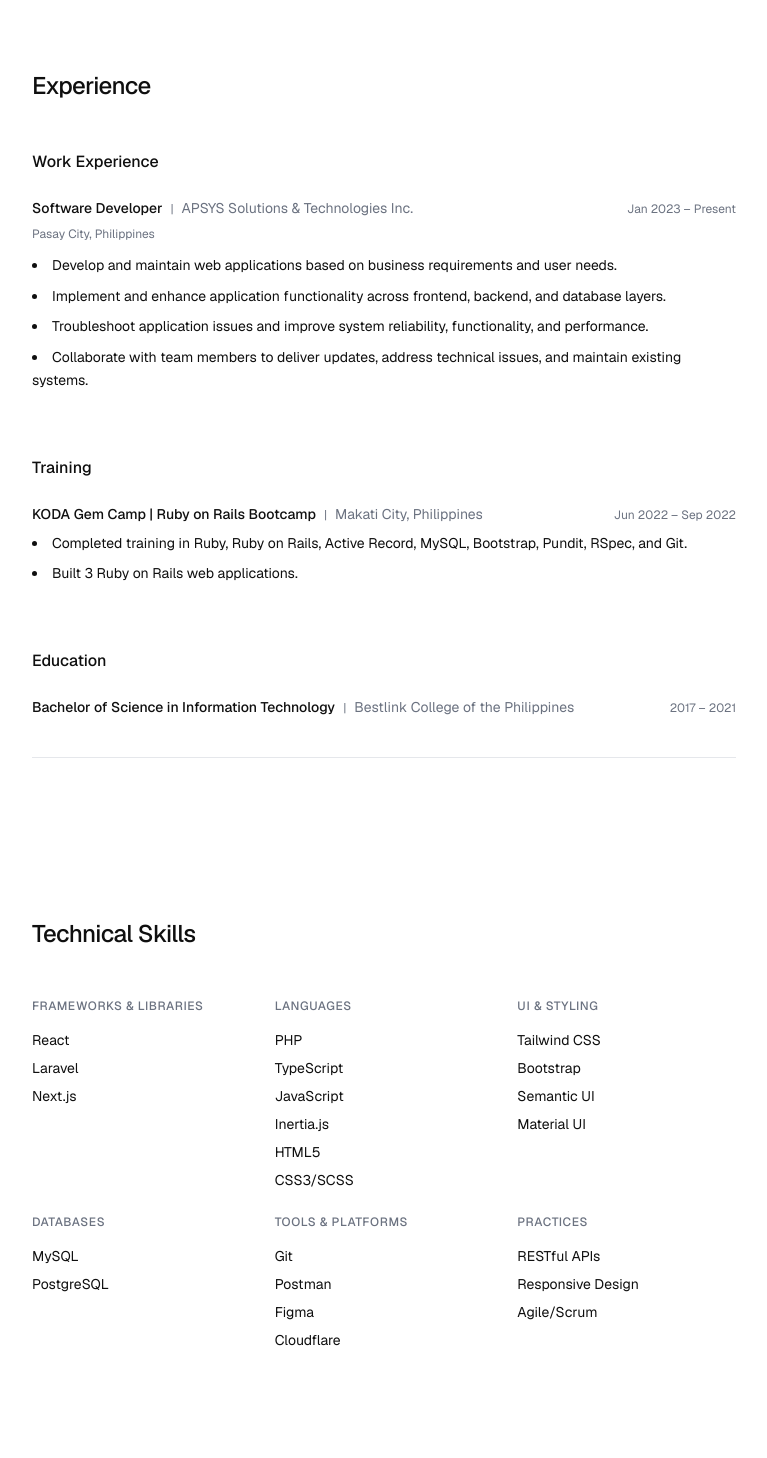
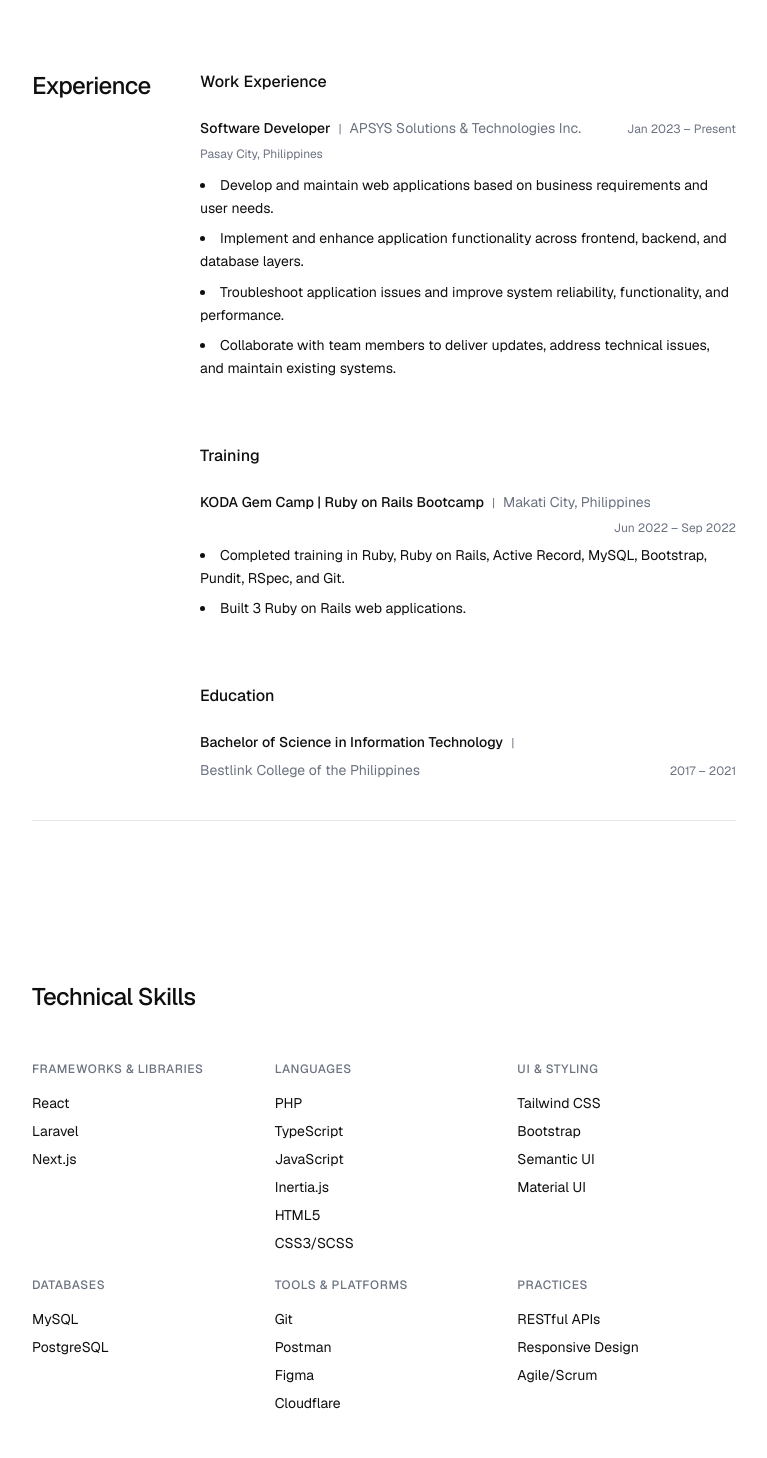
Before and after one commit to josegerryacevedo/personal-portfolio, a Next.js app: page / in a window 1280 px wide. Shown: the part 1330-2788 px from the top of the page, without its empty margins (256-1023 px from the left). Built offline with nearby package versions, Linux system fonts and the light colour scheme.

Commit message:
Add Reveal component for animations in Skills, Footer, Experience, and Projects components; update buildout configuration file.

```diff
--- /dev/null
+++ b/fix_footer.js
@@ -0,0 +1,28 @@
+const fs = require("fs");
+const p = "c:/Users/joseg/OneDrive/Desktop/portfolio/src/components/Footer.tsx";
+let s = fs.readFileSync(p, "utf8");
+// add import after "use client"
+if (!s.includes('import { Reveal, RevealItem }')) {
+  s = s.replace('"use client";\n', '"use client";\n\nimport { Reveal, RevealItem } from "@/components/reveal";\n');
+}
+const oldStr = `    <footer className="w-full py-6 mt-auto">
+      <div className="mx-auto max-w-3xl flex flex-col sm:flex-row items-center justify-between gap-4 px-4 sm:px-6 md:px-8">
+        <div className="flex items-center gap-2">
+          <span className="text-xs font-mono text-muted">© {new Date().getFullYear()} Jose Gerry Acevedo</span>
+        </div>
+        <div className="flex items-center gap-4 text-xs font-mono text-muted">
+          <a href="https://github.com/josegerryacevedo" target="_blank" rel="noopener noreferrer" className="transition-colors hover:text-foreground">
+            github
+          </a>
+          <a href="https://linkedin.com/in/josegerryacevedo" target="_blank" rel="noopener noreferrer" className="transition-colors hover:text-foreground">
+            linkedin
+          </a>
+          <a href="mailto:josegerryacevedojr@gmail.com" className="transition-colors hover:text-foreground">
+            email
+          </a>
+        </div>
+      </div>
+    </footer>`;
+// We don't know exact; do simpler replacements instead
+fs.writeFileSync(p, s);
+console.log("done");
--- a/src/components/Experience.tsx
+++ b/src/components/Experience.tsx
@@ -1,3 +1,8 @@
+"use client";
+
+import { useEffect, useRef, useState } from "react";
+import { Reveal, RevealItem } from "@/components/reveal";
+
 export default function Experience() {
   const work = [
     {
@@ -35,11 +40,19 @@ export default function Experience() {
   ];
 
   return (
-    <section id="experience" className="mx-auto max-w-3xl px-4 py-16 sm:px-6 sm:py-20 md:px-8 scroll-mt-20">
-      <h2 className="text-xl sm:text-2xl font-medium tracking-tight text-foreground mb-8 sm:mb-12">
+    <section
+      id="experience"
+
+      className="mx-auto max-w-3xl px-4 py-16 sm:px-6 sm:py-20 md:px-8 scroll-mt-20"
+    >
+      <Reveal className="grid grid-cols-1 md:grid-cols-[120px_1fr] gap-8 md:gap-12">
+        <div className="md:sticky md:top-[var(--nav-height,3.5rem)] md:self-start">
+          <RevealItem as="h2" className="text-xl sm:text-2xl font-medium tracking-tight text-foreground">
             Experience
-      </h2>
-
+          </RevealItem>
+        </div>
+        <div className="space-y-10">
+          <RevealItem>
             <div className="mb-16">
               <h3 className="text-base font-medium text-foreground mb-6">Work Experience</h3>
             {work.map((w) => (
@@ -59,7 +72,9 @@ export default function Experience() {
               </div>
             ))}
           </div>
+          </RevealItem>
 
+          <RevealItem>
             <div className="mb-16">
               <h3 className="text-base font-medium text-foreground mb-6">Training</h3>
             {training.map((t) => (
@@ -78,7 +93,9 @@ export default function Experience() {
               </div>
             ))}
           </div>
+          </RevealItem>
 
+          <RevealItem>
             <div>
               <h3 className="text-base font-medium text-foreground mb-6">Education</h3>
             {education.map((e) => (
@@ -92,7 +109,12 @@ export default function Experience() {
               </div>
             ))}
           </div>
+          </RevealItem>
+        </div>
+      </Reveal>
+      <RevealItem>
         <hr className="section-divider mt-16" />
+      </RevealItem>
     </section>
   );
 }
--- a/src/components/Footer.tsx
+++ b/src/components/Footer.tsx
@@ -1,15 +1,20 @@
 "use client";
+
+import { Reveal, RevealItem } from "@/components/reveal";
 
 export default function Footer() {
   return (
     <footer className="w-full py-6 mt-auto">
-      <div className="mx-auto max-w-3xl flex flex-col sm:flex-row items-center justify-between gap-4 px-4 sm:px-6 md:px-8">
+      <Reveal className="mx-auto max-w-3xl flex flex-col sm:flex-row items-center justify-between gap-4 px-4 sm:px-6 md:px-8">
+        <RevealItem>
           <div className="flex items-center gap-2">
             <div className="bg-primary w-1 h-1"></div>
             <p className="!text-ink-40 !m-0 shrink-0 tabular-nums" aria-live="polite">
 
             </p>
           </div>
+        </RevealItem>
+        <RevealItem>
           <div className="flex flex-wrap items-center justify-center gap-4 sm:gap-6">
             <a
               href="https://www.linkedin.com/in/your-username"
@@ -51,7 +56,8 @@ export default function Footer() {
               Devpost
             </a>
           </div>
-      </div>
+        </RevealItem>
+      </Reveal>
     </footer>
   );
 }
--- a/src/components/Projects.tsx
+++ b/src/components/Projects.tsx
@@ -1,6 +1,7 @@
 "use client";
 
 import { useEffect, useRef, useState } from "react";
+import { Reveal, RevealItem } from "@/components/reveal";
 import { motion } from "motion/react";
 
 const projects = [
@@ -24,8 +25,6 @@ const projects = [
 
 export default function Projects() {
   const [expanded, setExpanded] = useState<Record<string, boolean>>({});
-  const [inView, setInView] = useState(false);
-  const sectionRef = useRef<HTMLElement>(null);
   const paraRefs = useRef<Record<string, HTMLParagraphElement | null>>({});
   const visibleWordCounts = useRef<Record<string, number>>({});
 
@@ -49,25 +48,6 @@ export default function Projects() {
     });
   }, []);
 
-useEffect(() => {
-    const el = sectionRef.current;
-    if (!el) return;
-    if (window.matchMedia("(prefers-reduced-motion: reduce)").matches) {
-      setInView(true);
-      return;
-    }
-    const observer = new IntersectionObserver(
-      ([entry]) => {
-        if (entry.isIntersecting) {
-          setInView(true);
-          observer.disconnect();
-        }
-      },
-      { threshold: 0.15 }
-    );
-    observer.observe(el);
-    return () => observer.disconnect();
-  }, []);
 
   const toggle = (title: string) =>
     setExpanded((prev) => ({ ...prev, [title]: !prev[title] }));
@@ -75,27 +55,17 @@ useEffect(() => {
   return (
     <section
       id="projects"
-      ref={sectionRef}
       className="mx-auto max-w-3xl px-4 pt-8 pb-16 sm:px-6 sm:pt-10 sm:pb-20 md:px-8 scroll-mt-20"
     >
-      <div className="grid grid-cols-1 md:grid-cols-[120px_1fr] gap-8 md:gap-12">
+      <Reveal className="grid grid-cols-1 md:grid-cols-[120px_1fr] gap-8 md:gap-12">
         <div className="md:sticky md:top-[var(--nav-height,3.5rem)] md:self-start">
-          <h2
-            className={`text-xl sm:text-2xl font-medium tracking-tight text-foreground ${
-              inView ? "animate-fade-up-12" : "opacity-0 translate-y-3"
-            }`}
-            style={inView ? { animationDelay: "0ms" } : undefined}
-          >
+          <RevealItem as="h2" className="text-xl sm:text-2xl font-medium tracking-tight text-foreground">
             Projects
-          </h2>
+          </RevealItem>
         </div>
         <div className="space-y-10">
-          {projects.map((p, i) => (
-            <article
-              key={p.title}
-              className={`group ${inView ? "animate-fade-up-12" : "opacity-0 translate-y-3"}`}
-              style={inView ? { animationDelay: `${150 + i * 150}ms` } : undefined}
-            >
+          {projects.map((p) => (
+            <RevealItem key={p.title} as="article" className="group">
               <div className="flex flex-wrap items-baseline justify-between gap-2 mb-3">
                 <h3 className={`text-lg font-medium transition-colors ${p.title === "Eztrackph" ? "text-orange-700 dark:text-orange-400" : p.title === "Internal Payroll System" ? "text-blue-700 dark:text-blue-400" : "text-foreground group-hover:text-accent"}`}>
                   {p.title}
@@ -171,11 +141,13 @@ useEffect(() => {
                   </span>
                 ))}
               </div>
-            </article>
+            </RevealItem>
           ))}
         </div>
-      </div>
-      <hr className="section-divider mt-16" />
+</Reveal>
+      <RevealItem>
+        <hr className="section-divider mt-16" />
+      </RevealItem>
     </section>
   );
 }
--- a/src/components/Skills.tsx
+++ b/src/components/Skills.tsx
@@ -1,3 +1,5 @@
+import { Reveal, RevealItem } from "@/components/reveal";
+
 export default function Skills() {
   const groups = [
     {
@@ -28,12 +30,14 @@ export default function Skills() {
 
   return (
     <section id="skills" className="mx-auto max-w-3xl px-4 py-16 sm:px-6 sm:py-20 md:px-8 scroll-mt-20">
-      <h2 className="text-xl sm:text-2xl font-medium tracking-tight text-foreground mb-8 sm:mb-12">
+      <Reveal>
+        <RevealItem as="h2" className="text-xl sm:text-2xl font-medium tracking-tight text-foreground mb-8 sm:mb-12">
           Technical Skills
-      </h2>
-      <div className="grid gap-6 sm:grid-cols-2 md:grid-cols-3">
+        </RevealItem>
+        <Reveal className="grid gap-6 sm:grid-cols-2 md:grid-cols-3" stagger={0.05}>
           {groups.map((g) => (
-          <div key={g.label}>
+            <RevealItem key={g.label}>
+              <div>
                 <h4 className="text-xs font-medium uppercase tracking-wider text-muted mb-4">
                   {g.label}
                 </h4>
@@ -45,8 +49,10 @@ export default function Skills() {
                   ))}
                 </ul>
               </div>
+            </RevealItem>
           ))}
-      </div>
+        </Reveal>
+      </Reveal>
     </section>
   );
 }
--- /dev/null
+++ b/src/components/reveal.tsx
@@ -0,0 +1,81 @@
+"use client";
+
+import { motion, useReducedMotion } from "motion/react";
+import React from "react";
+
+type RevealProps = {
+  children: React.ReactNode;
+  className?: string;
+  stagger?: number;
+  as?: keyof React.JSX.IntrinsicElements;
+};
+
+export function Reveal({
+  children,
+  className,
+  stagger = 0.1,
+  as = "div",
+}: RevealProps) {
+  const prefersReducedMotion = useReducedMotion();
+
+  if (prefersReducedMotion) {
+    const Tag = as as React.ElementType;
+    return <Tag className={className}>{children}</Tag>;
+  }
+
+  const MotionTag = motion[as as keyof typeof motion] as React.ElementType;
+
+  const variants = {
+    hidden: {},
+    show: {
+      transition: {
+        staggerChildren: stagger,
+        delayChildren: 0.05,
+      },
+    },
+  };
+
+  return (
+    <MotionTag
+      className={className}
+      variants={variants}
+      initial="hidden"
+      whileInView="show"
+      viewport={{ once: true, amount: 0.15 }}
+    >
+      {children}
+    </MotionTag>
+  );
+}
+
+type RevealItemProps = {
+  children: React.ReactNode;
+  className?: string;
+  as?: keyof React.JSX.IntrinsicElements;
+};
+
+export function RevealItem({ children, className, as = "div" }: RevealItemProps) {
+  const prefersReducedMotion = useReducedMotion();
+
+  if (prefersReducedMotion) {
+    const Tag = as as React.ElementType;
+    return <Tag className={className}>{children}</Tag>;
+  }
+
+  const MotionTag = motion[as as keyof typeof motion] as React.ElementType;
+
+  const variants = {
+    hidden: { opacity: 0, y: 16 },
+    show: {
+      opacity: 1,
+      y: 0,
+      transition: { duration: 0.5, ease: "easeOut" as const },
+    },
+  };
+
+  return (
+    <MotionTag className={className} variants={variants}>
+      {children}
+    </MotionTag>
+  );
+}
```
Also changed, not shown: buildout.txt. Lines whose indentation alone changed are shown as unchanged.
